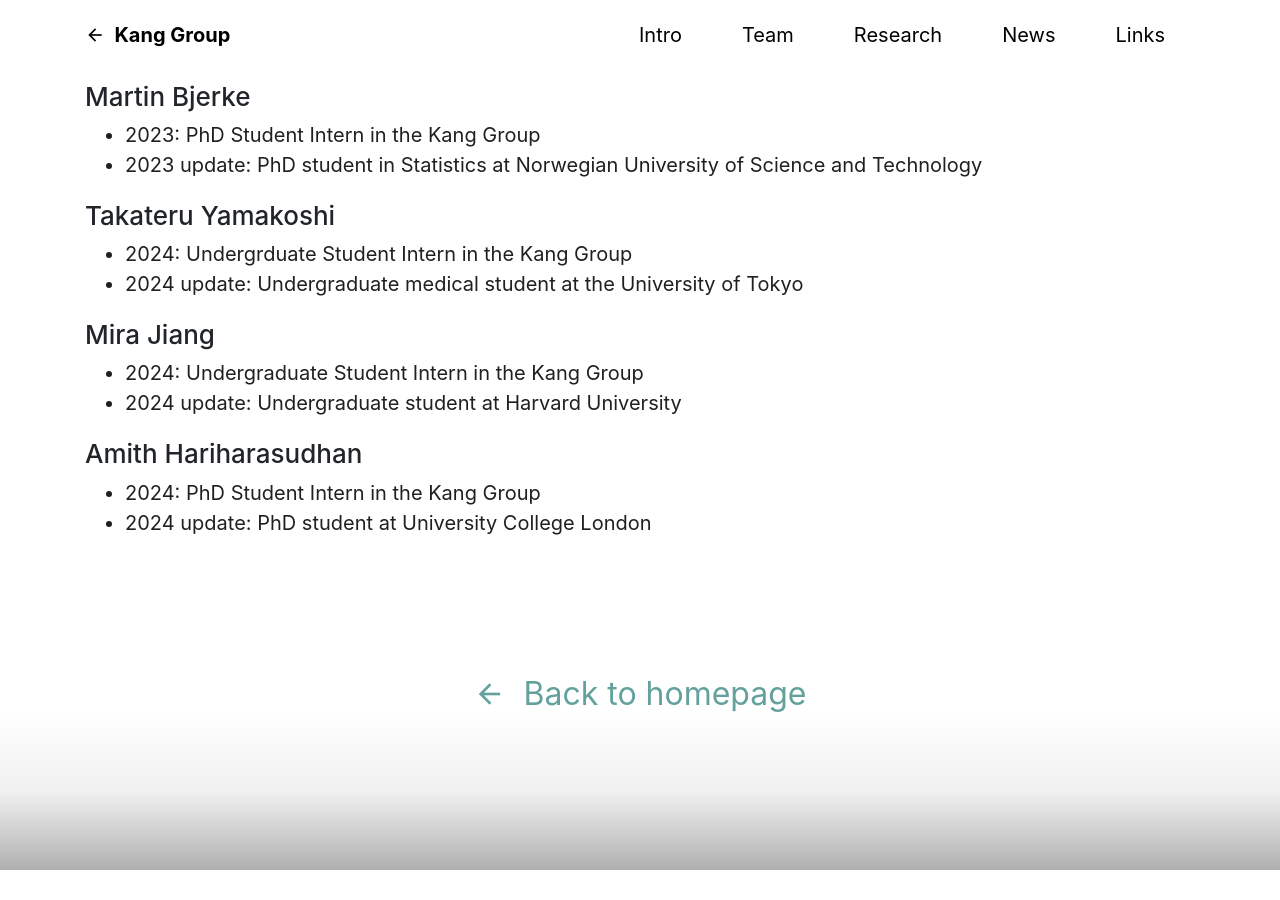
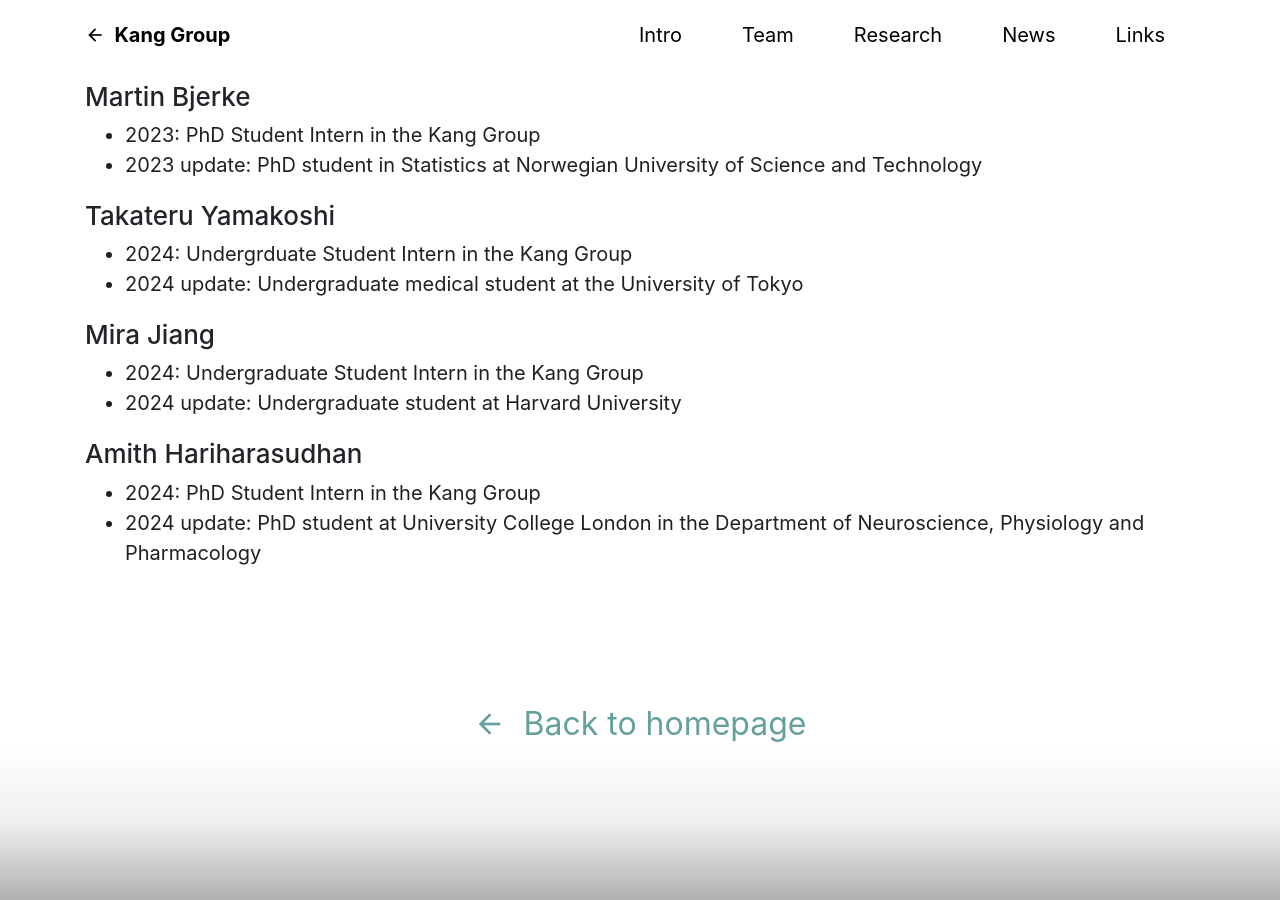
Before and after one commit to louiskang/group.github.io, a Jekyll site: the page built from group-alumni.html, in a window 1280 px wide and 900 px high, scrolled down 750 px. Built offline with Jekyll 4.4.1, drawn with Linux system fonts in a browser that asks for light colours; some web fonts are replaced; before the commit the page ends 1620 px from its top, so only the background shows below that.

Commit message:
Updated Amith

```diff
--- a/_data/team.yml
+++ b/_data/team.yml
@@ -99,7 +99,7 @@
   alum: true
   years: 2024
   history:
-    - "2024 update: PhD student at University College London"
+    - "2024 update: PhD student at University College London in the Department of Neuroscience, Physiology and Pharmacology"
 
 - name: Jason Li
   role: Master's Student
```
